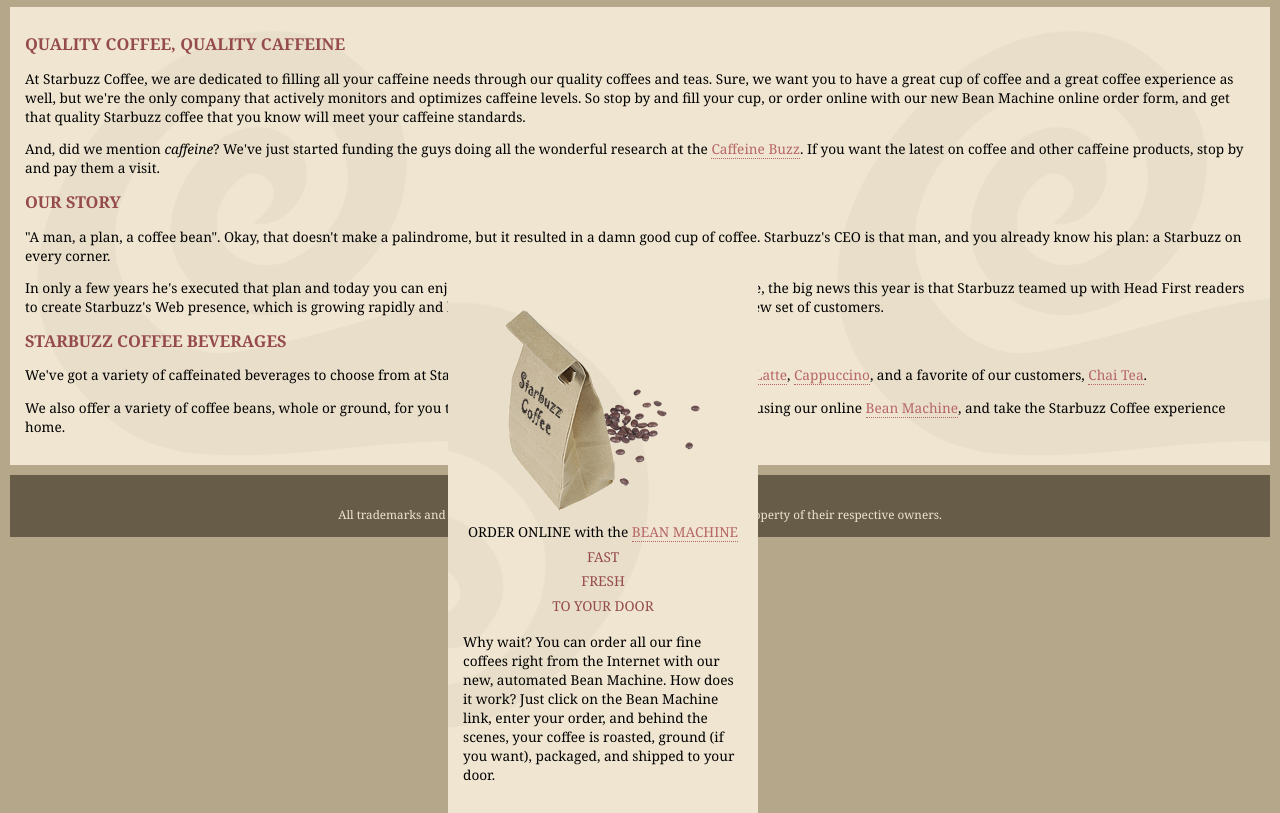
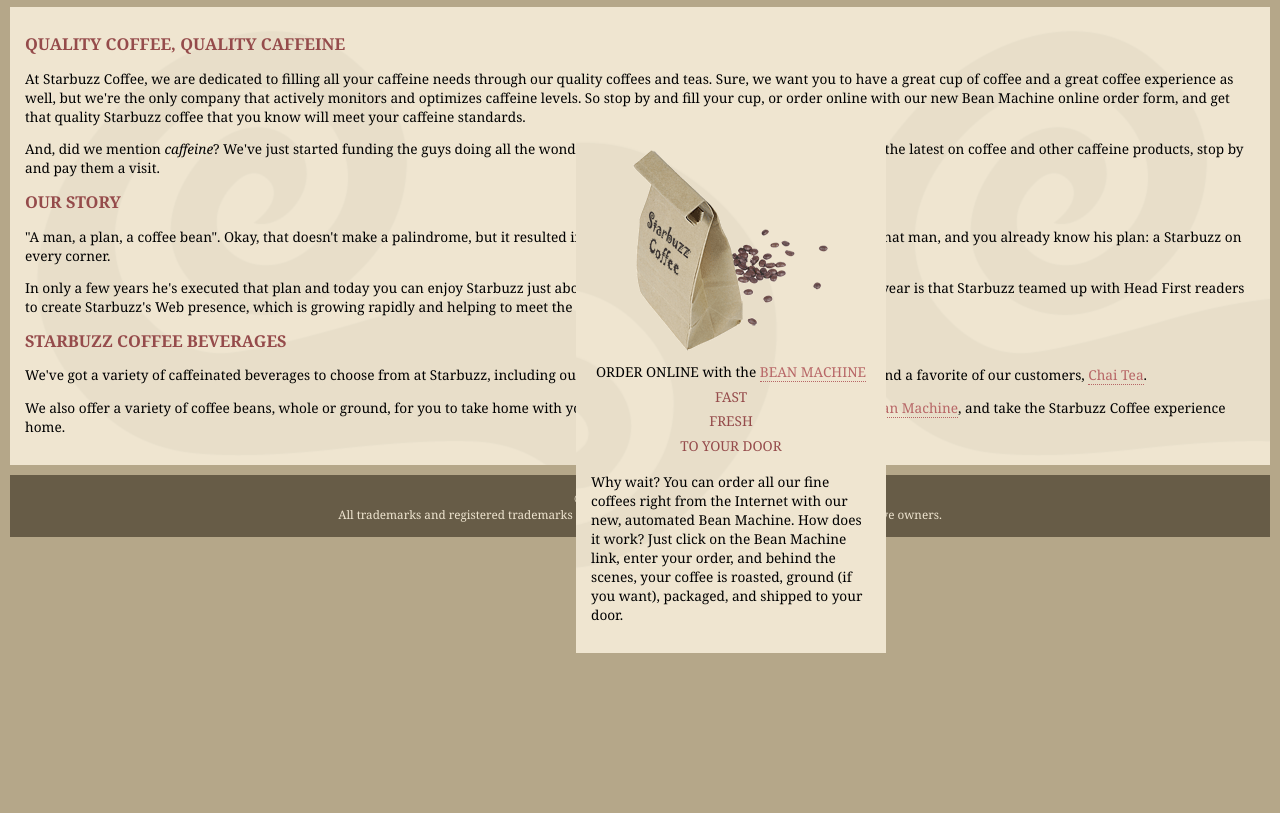
Before and after one commit to om-okg/stabuzz-github.io, a plain HTML site: page index.html in a window 1280 px wide. Shown: the part 121-934 px from the top of the page. After the commit the page ends 800 px from the top, so only its background shows below. Drawn offline with Linux system fonts and the light colour scheme.

Commit message:
Update starbuzz.css

```diff
--- a/starbuzz.css
+++ b/starbuzz.css
@@ -20,8 +20,8 @@ body {
 
 #sidebar {
   position: absolute;
-  top: 50%;
-  right: 40%;
+  top:30%;
+  right: 30%;
   width: 280px;
   background:       #efe5d0 url(background.gif) bottom right;
   font-size:        105%;
```
